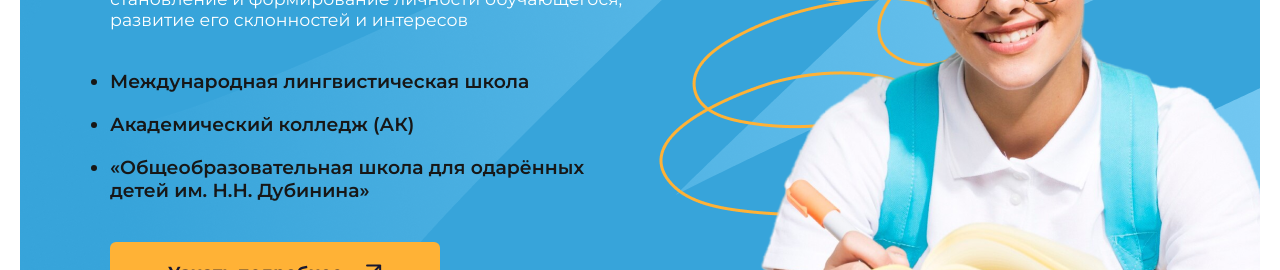
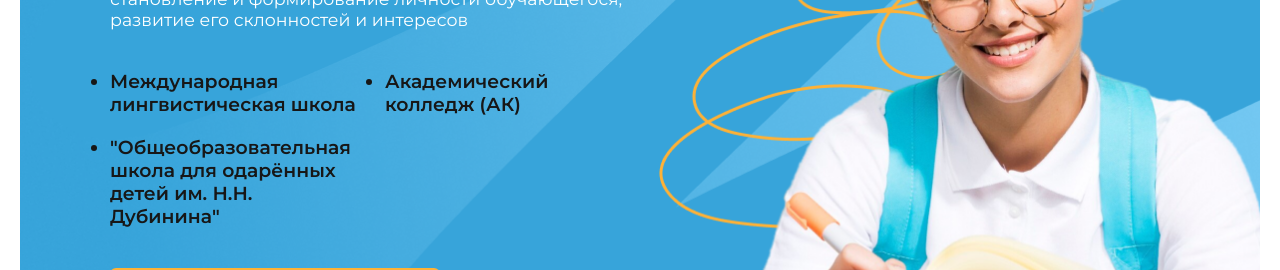
Before and after one commit to blessMe-Padre/dvcno, a Next.js app: page / in a window 1280 px wide. Shown: the part 530-800 px from the top of the page. Built offline with nearby package versions, Linux system fonts and the light colour scheme; no server answers.

Commit message:
feat: свайпер

```diff
--- a/app/components/Slider/Slider.jsx
+++ b/app/components/Slider/Slider.jsx
@@ -11,10 +11,34 @@
 import sliderBgMedium from '../../../public/main-sliders/sliders-bg-m-1.png'
 import sliderBgSmall from '../../../public/main-sliders/sliders-bg-s-1.png'
 
+import { mainSlidersData } from '../../../mock-data/sliders'
+
+
 
 export default function Slider() {
 
     const [sliderBg, setSliderBg] = useState(sliderBgBig);
+
+
+    const getALlSliders = async () => {
+        try {
+            const response = await fetch('../../mock-data/sliders.js');
+
+            // if (response.ok) {
+            //     const mainSlidersData = response.data;
+            // }
+
+            return response.data;
+        } catch (error) {
+            console.error(`Error`, error);
+            // throw error;
+        }
+    };
+
+    useEffect(() => {
+        getALlSliders();
+    }, [])
+
 
     useEffect(() => {
         function handleResize() {
@@ -25,6 +49,7 @@
                 setSliderBg(sliderBgMedium);
             }
             else if (window.innerWidth <= 480) {
+
                 setSliderBg(sliderBgSmall);
             }
         }
@@ -43,37 +68,52 @@
                 spaceBetween={50}
                 slidesPerView={1}
                 >
-                <SwiperSlide
+                {
 
-                >
+                    mainSlidersData &&
+
+                        mainSlidersData.map((item, index) => {
+                            return (
+                            // ПОДОГНАТЬ ВСЕ СЛАЙДЕРЫ ПОД ОДИН РАЗМЕР
+                            <SwiperSlide key={index}>
+                                <Image
+                                    src={sliderBg}
+                                    width='100%'
+                                    height='100%'
+                                    alt='slider_bg'
+                                    className={styles.sliderBg}
+
+                                />
                                 <div
                                     className={styles.slider}
-                        style={{
-                            width: '100%',
-                            height: "100%",
-                            backgroundImage: `url(${sliderBg.src})`,
-                            backgroundPosition: 'center',
-                            backgroundRepeat: 'no-repeat',
-                            objectFit: 'cover',
-                            borderRadius: '20px'
-                        }}>
+                                    >
                                     <div className={styles.slider__wrapper__content}>
 
                                         <h2 className={styles.slider__title}>
-                                Основное общее образование в ДВЦНО
+                                            {item.title}
                                         </h2>
 
                                         <p className={styles.slider__desc}>
-                                Это второй уровень образования, цель которого - становление и формирование личности обучающегося, развитие его склонностей и интересов
+                                            {item.description}
                                         </p>
 
                                         <ul className={styles.slider__list}>
-                                <li>Международная лингвистическая школа</li>
+                                            {item.listItems.map((element, idx) => {
+
+                                                // СДЕЛАТЬ ПРОВЕРКУ НА КОЛ_ВО ЭЛЕМЕНТОВ В СПИСКЕ И ДАТЬ КЛАСС
+                                                return (
+                                                    <li key={idx}>
+                                                        {element}
+                                                    </li>
+                                                )
+                                            })}
+                                            {/* <li>Международная лингвистическая школа</li>
                                             <li>Академический колледж (АК)</li>
-                                <li>«Общеобразовательная школа для одарённых детей им. Н.Н. Дубинина»</li>
+                                            <li>«Общеобразовательная школа для одарённых детей им. Н.Н. Дубинина»</li> */}
 
                                         </ul>
 
+                                        {/* ДОБАВИТЬ ССЫЛКУ  */}
                                         <button className={styles.slider__btn__more}>
                                             <p>Узнать подробнее</p>
                                             <svg width="19" height="18" viewBox="0 0 19 18" fill="#" xmlns="http://www.w3.org/2000/svg">
@@ -84,6 +124,10 @@
 
                                 </div>
                             </SwiperSlide>
+                        )
+                    })
+                }
+
 
             </Swiper>
         </section>
--- a/app/components/Slider/style.module.css
+++ b/app/components/Slider/style.module.css
@@ -36,8 +36,9 @@
 
 
 .slider__list {
+
     display: grid;
-    grid-template-columns: repeat(1, 1fr);
+    grid-template-columns: repeat(2, 1fr);
     gap: 20px;
     list-style: disc;
 
@@ -95,6 +96,16 @@
     padding: 60px 90px;
 }
 
+.sliderBg {
+    position: absolute;
+    height: 100%;
+    width: 100%;
+    background-position: center;
+    background-repeat: no-repeat;
+    object-fit: cover;
+    border-radius: 20px;
+}
+
 .slider__img__pattern {
     max-height: clamp(20rem, 13.214rem + 33.929vw, 43.75rem);
     max-width:clamp(18.75rem, 9.107rem + 48.214vw, 52.5rem);}
--- /dev/null
+++ b/mock-data/sliders.js
@@ -0,0 +1,109 @@
+export const mainSlidersData = [
+    {
+        title: "Основное общее образование в ДВЦНО",
+        // images: [
+        //     {
+        //         sliderBgBig: '../../../public/main-sliders/sliders-bg-1.png',
+
+        //     },
+        //     {
+        //         sliderBgMedium: '../../../public/main-sliders/sliders-bg-m-1.png',
+
+        //     },
+        //     {
+        //         sliderBgSmall: '../../../public/main-sliders/sliders-bg-s-1.png',
+
+        //     }
+        // ],
+
+        description: "Это второй уровень образования, цель которого - становление и формирование личности обучающегося, развитие его склонностей и интересов",
+        listItems: [
+            'Международная лингвистическая школа',
+            'Академический колледж (АК)',
+            '"Общеобразовательная школа для одарённых детей им. Н.Н. Дубинина"'
+        ],
+        textPattern: 'Здесь создают творцов будущего',
+        link: "#",
+    },
+    {
+        title: "Основное общее образование в ДВЦНО",
+        // images: [
+        //     {
+        //         sliderBgBig: '../../../public/main-sliders/sliders-bg-1.png',
+
+        //     },
+        //     {
+        //         sliderBgMedium: '../../../public/main-sliders/sliders-bg-m-1.png',
+
+        //     },
+        //     {
+        //         sliderBgSmall: '../../../public/main-sliders/sliders-bg-s-1.png',
+
+        //     }
+        // ],
+
+        description: "Это второй уровень образования, цель которого - становление и формирование личности обучающегося, развитие его склонностей и интересов",
+        listItems: [
+            'Международная лингвистическая школа',
+            'Академический колледж (АК)',
+            '"Общеобразовательная школа для одарённых детей им. Н.Н. Дубинина"'
+        ],
+        textPattern: 'Здесь создают творцов будущего',
+        link: "#",
+    },
+    {
+        title: "Основное общее образование в ДВЦНО",
+        // images: [
+        //     {
+        //         sliderBgBig: '../../../public/main-sliders/sliders-bg-1.png',
+
+        //     },
+        //     {
+        //         sliderBgMedium: '../../../public/main-sliders/sliders-bg-m-1.png',
+
+        //     },
+        //     {
+        //         sliderBgSmall: '../../../public/main-sliders/sliders-bg-s-1.png',
+
+        //     }
+        // ],
+
+        description: "Это второй уровень образования, цель которого - становление и формирование личности обучающегося, развитие его склонностей и интересов",
+        listItems: [
+            'Международная лингвистическая школа',
+            'Академический колледж (АК)',
+            '"Общеобразовательная школа для одарённых детей им. Н.Н. Дубинина"',
+            'Международная лингвистическая школа',
+            'Академический колледж (АК)',
+            '"Общеобразовательная школа для одарённых детей им. Н.Н. Дубинина"'
+        ],
+        textPattern: 'Здесь создают творцов будущего',
+        link: "#",
+    },
+    {
+        title: "123123123",
+        // images: [
+        //     {
+        //         sliderBgBig: '../../../public/main-sliders/sliders-bg-1.png',
+
+        //     },
+        //     {
+        //         sliderBgMedium: '../../../public/main-sliders/sliders-bg-m-1.png',
+
+        //     },
+        //     {
+        //         sliderBgSmall: '../../../public/main-sliders/sliders-bg-s-1.png',
+
+        //     }
+        // ],
+
+        description: "Это второй уровень образования, цель которого - становление и формирование личности обучающегося, развитие его склонностей и интересов",
+        listItems: [
+            'Международная лингвистическая школа',
+            'Академический колледж (АК)',
+            '"Общеобразовательная школа для одарённых детей им. Н.Н. Дубинина"'
+        ],
+        textPattern: 'Здесь создают творцов будущего',
+        link: "#",
+    },
+];
```
Also changed, not shown: mock-data/menu-data.js (line endings or trailing spaces). Lines whose indentation alone changed are shown as unchanged.
